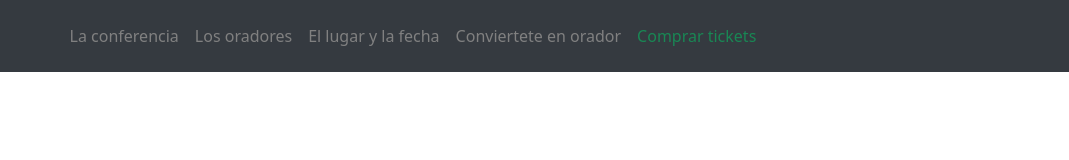
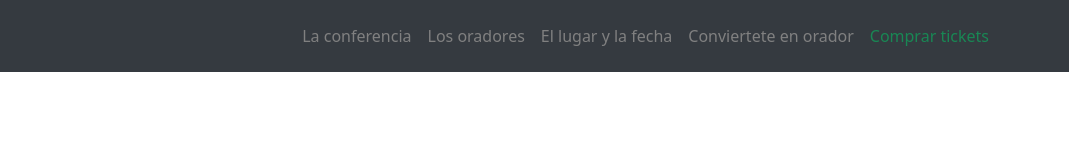
Before and after one commit to gipage/tp-integrador-cac, a plain HTML site: page index.html in a window 1280 px wide. Shown: the full height of the page, 211-1280 px from the left. Drawn offline with nearby package versions, Linux system fonts and the light colour scheme.

Commit message:
Navbar alineada a la derecha funciona perfecto

```diff
--- a/index.html
+++ b/index.html
@@ -26,7 +26,7 @@
                 <span class="navbar-toggler-icon"></span>
             </button>
             <div class="collapse navbar-collapse px-md-0 px-lg-5" id="mynavbar">
-                <ul class="navbar-nav  nav-item-nb">
+                <ul class="navbar-nav ms-auto nav-item-nb">
                     <li class="nav-item">
                         <a class="nav-link" href="#">La conferencia</a>
                     </li>
```
